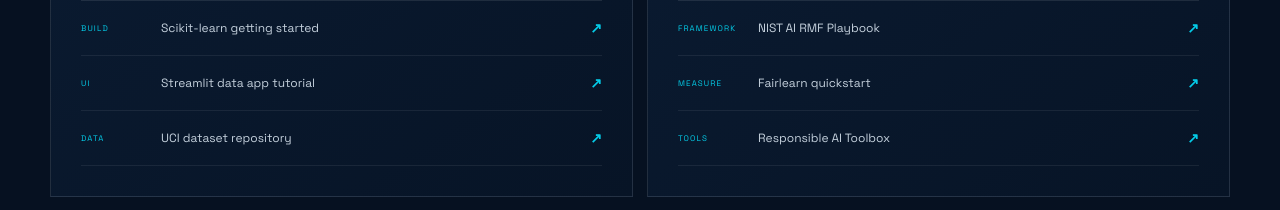
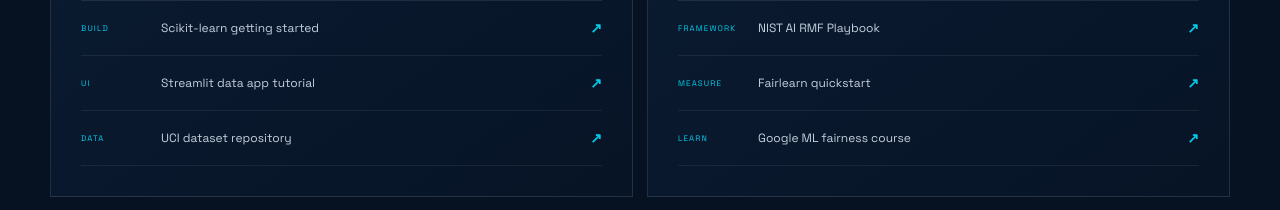
Before and after one commit to HogRed/harding-ai-frontier, a Next.js app: page / in a window 1280 px wide. Shown: the part 2700-2910 px from the top of the page. Built offline with nearby package versions, Linux system fonts and the light colour scheme.

Commit message:
Replace inaccessible project resource links

```diff
--- a/app/Explorer.tsx
+++ b/app/Explorer.tsx
@@ -58,7 +58,7 @@
     mission: "Create a course assistant that answers from approved notes, cites its sources, and knows when to say it does not know.",
     deliverable: "Working chat + cited answers + evaluation questions",
     resources: [
-      { label: "OpenAI developer quickstart", href: "https://platform.openai.com/docs/quickstart/make-your-first-api-request", type: "BUILD" },
+      { label: "OpenAI developer quickstart", href: "https://developers.openai.com/api/docs/quickstart", type: "BUILD" },
       { label: "Streamlit chat app tutorial", href: "https://docs.streamlit.io/develop/tutorials/chat-and-llm-apps/build-conversational-apps", type: "UI" },
       { label: "Streamlit LLM quickstart", href: "https://docs.streamlit.io/develop/tutorials/chat-and-llm-apps/llm-quickstart", type: "EXTEND" },
     ],
@@ -82,7 +82,7 @@
     resources: [
       { label: "NIST AI RMF Playbook", href: "https://airc.nist.gov/airmf-resources/playbook/", type: "FRAMEWORK" },
       { label: "Fairlearn quickstart", href: "https://fairlearn.org/", type: "MEASURE" },
-      { label: "Responsible AI Toolbox", href: "https://responsibleaitoolbox.ai/", type: "TOOLS" },
+      { label: "Google ML fairness course", href: "https://developers.google.com/machine-learning/crash-course/fairness", type: "LEARN" },
     ],
   },
 ];
```
